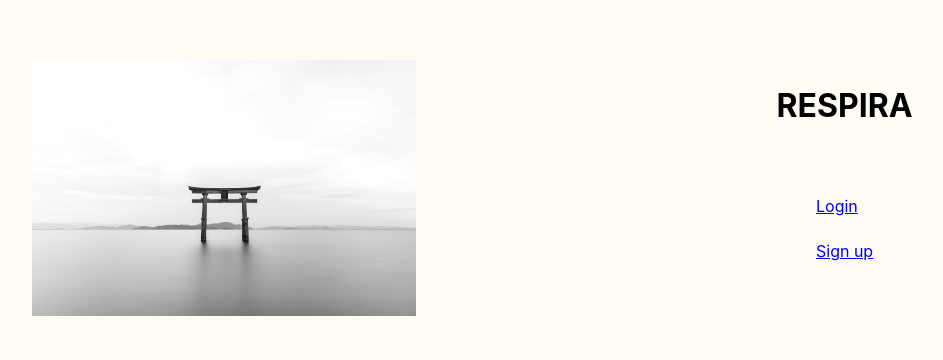
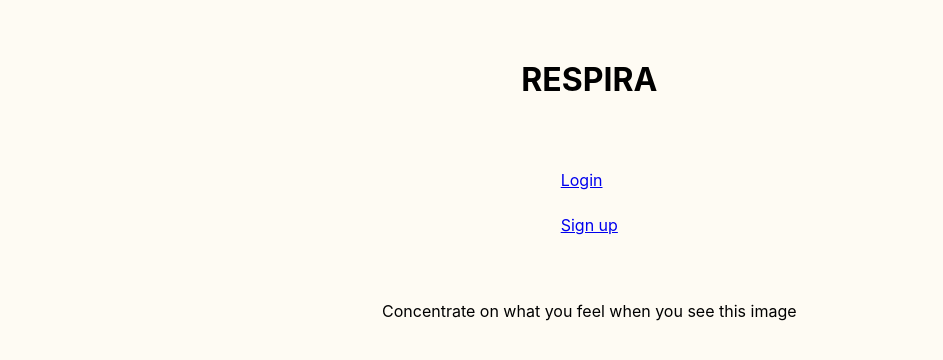
Before and after one commit to Eveh9/meditation-app, a React (Create React App) app in the folder client/: page / in a window 1280 px wide. Shown: the part 212-572 px from the top of the page, without its empty margins (96-1039 px from the left). Built offline with nearby package versions, Linux system fonts and the light colour scheme.

Commit message:
final version

```diff
--- a/client/src/App.js
+++ b/client/src/App.js
@@ -7,10 +7,10 @@ import Profile from "./components/Profile";
 import Meditation from "./components/Meditation";
 
 // use this when testing to not have to log in
-const fakeUser = {
-  email: "huhu@hu.com",
-  name: "wai",
-};
+// const fakeUser = {
+//   email: "huhu@hu.com",
+//   name: "wai",
+// };
 
 function App() {
   const [user, setUser] = useState();
@@ -24,16 +24,17 @@ function App() {
     });
     const data = await response.json();
     setUser(data.user);
+    return data;
   };
   return (
     <BrowserRouter>
       <Routes>
-        //SWITCH FAKE USER
-        <Route element={<Home user={fakeUser} />} path="/" />
+        //SWITCH FAKE USER, pass the state to track the user
+        <Route element={<Home user={user} />} path="/" />
         <Route element={<Login loginHandler={loginHandler} />} path="/login" />
-        <Route element={<Profile user={fakeUser} />} path="/profile" />
+        <Route element={<Profile user={user} />} path="/profile" />
         <Route element={<SignUp />} path="/sign-up" />
-        <Route element={<Meditation user={fakeUser} />} path="/meditation" />
+        <Route element={<Meditation user={user} />} path="/meditation" />
       </Routes>
     </BrowserRouter>
   );
--- a/client/src/components/Home.js
+++ b/client/src/components/Home.js
@@ -20,10 +20,33 @@ import img17 from "../assets/img17.jpg";
 import img18 from "../assets/img18.jpg";
 
 const Home = ({ user }) => {
+  const arrayImages = [
+    img1,
+    img2,
+    img3,
+    img4,
+    img5,
+    img6,
+    img7,
+    img8,
+    img9,
+    img10,
+    img11,
+    img12,
+    img13,
+    img14,
+    img15,
+    img16,
+    img17,
+    img18,
+  ];
+  const randomIndexNumber =
+    Math.floor(Math.random() * (arrayImages.length + 1)) - 1;
+  const randomImage = arrayImages[randomIndexNumber];
   return (
     <Container>
       <ImageContainer>
-        <img src={img18}></img>
+        <img src={randomImage}></img>
       </ImageContainer>
       <ContentContainer>
         <h1>RESPIRA</h1>
@@ -31,6 +54,7 @@ const Home = ({ user }) => {
           <Link to="/login">Login</Link>
           <Link to="/sign-up">Sign up</Link>
         </LinksContainer>
+        <p>Concentrate on what you feel when you see this image</p>
       </ContentContainer>
     </Container>
   );
--- a/client/src/components/Login.js
+++ b/client/src/components/Login.js
@@ -5,6 +5,7 @@ import styled from "styled-components";
 const Login = ({ loginHandler }) => {
   const [email, setEmail] = useState("");
   const [password, setPassword] = useState("");
+  const [error, setError] = useState(false);
   const navigate = useNavigate();
 
   return (
@@ -13,8 +14,12 @@ const Login = ({ loginHandler }) => {
       <CustomForm
         onSubmit={async (e) => {
           e.preventDefault();
-          await loginHandler(email, password);
-          navigate("/profile");
+          const response = await loginHandler(email, password);
+          if (response.status === 200) {
+            navigate("/profile");
+          } else {
+            setError(true);
+          }
         }}
       >
         <label>Email:</label>
@@ -40,9 +45,13 @@ const Login = ({ loginHandler }) => {
         <CustomBtn>Login</CustomBtn>
       </CustomForm>
       <CustomNavLink to={"/sign-up"}>Register here</CustomNavLink>
+      {error === true && <ErrorMessage>Unable to authenticate</ErrorMessage>}
     </Container>
   );
 };
+const ErrorMessage = styled.p`
+  color: red;
+`;
 
 const Container = styled.div`
   display: flex;
@@ -50,6 +59,7 @@ const Container = styled.div`
   justify-content: center;
   align-items: center;
   background-color: #fefbf3;
+  height: 100vh;
 `;
 
 const CustomForm = styled.form`
--- a/client/src/components/Meditation.js
+++ b/client/src/components/Meditation.js
@@ -1,6 +1,7 @@
 import useTimer from "easytimer-react-hook";
 import { useState } from "react";
 import styled from "styled-components";
+import { useNavigate } from "react-router-dom";
 
 const Meditation = ({ user }) => {
   const [timer, isTargetAchieved] = useTimer({
@@ -11,6 +12,7 @@ const Meditation = ({ user }) => {
     minutes: 0,
     seconds: 0,
   });
+  const navigate = useNavigate();
 
   console.log(user);
   return (
@@ -68,6 +70,9 @@ const Meditation = ({ user }) => {
                 body: JSON.stringify(body),
               });
               const data = await response.json();
+              if (response.status === 200) {
+                navigate("/profile");
+              }
             }}
           >
             Conclude session
--- a/client/src/components/SignUp.js
+++ b/client/src/components/SignUp.js
@@ -70,6 +70,8 @@ const Container = styled.div`
   flex-direction: column;
   justify-content: center;
   align-items: center;
+  height: 100vh;
+  background-color: #fefbf3;
 `;
 
 const CustomForm = styled.form`
```
